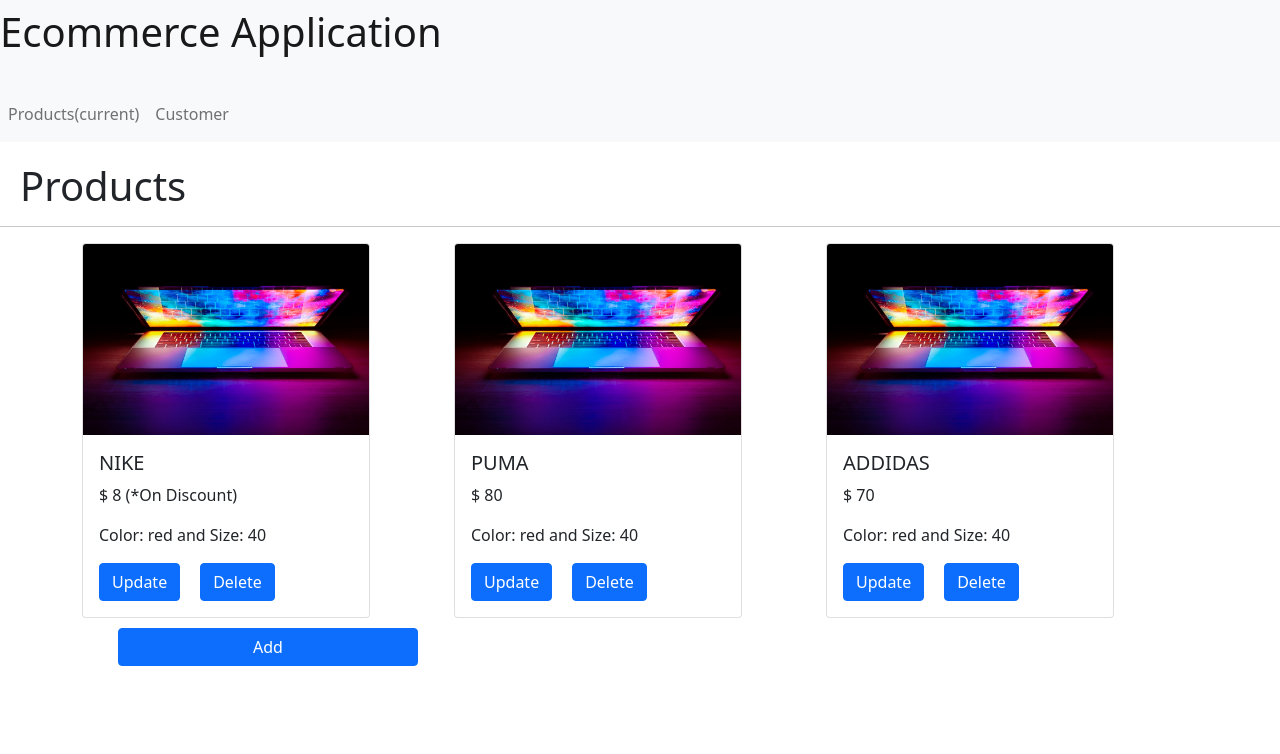
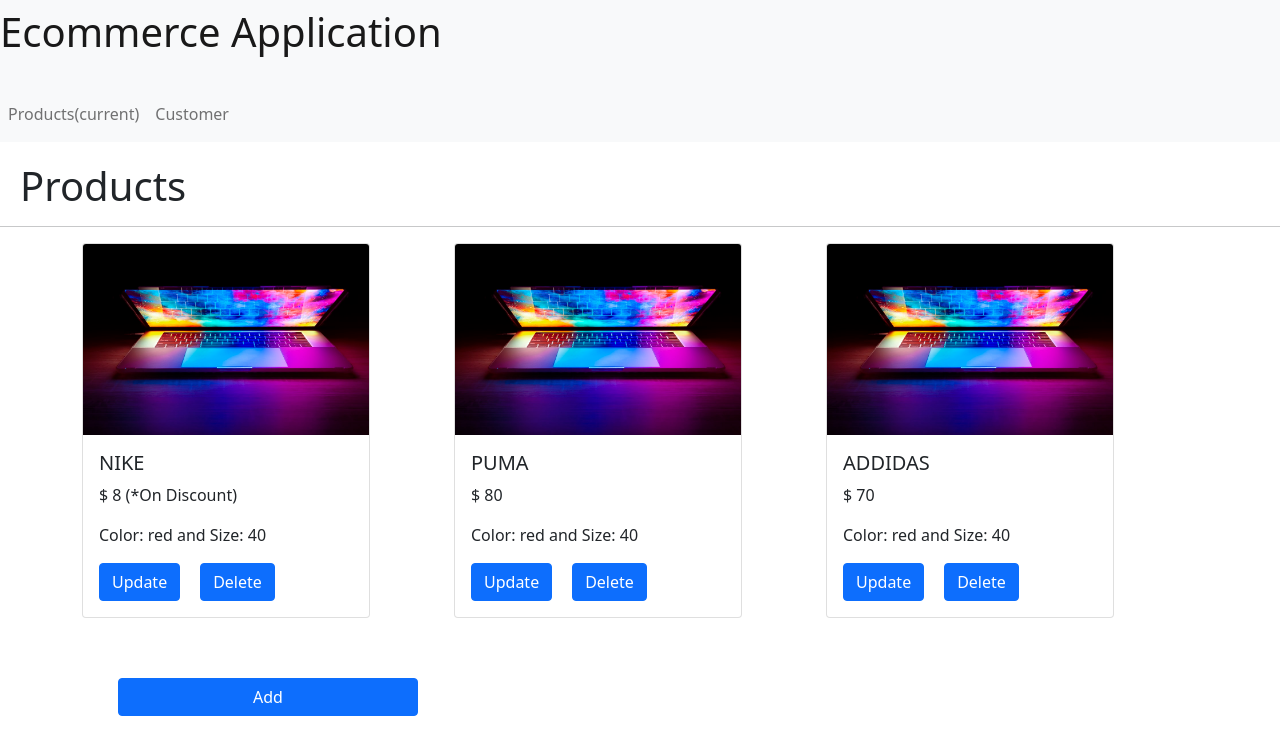
Before and after one commit to bisrat-walle/Simple-Ecommerce-App-with-Angular, an Angular app: page / in a window 1280 px wide. Shown: the top 754 px of the page. Built offline with nearby package versions, Linux system fonts and the light colour scheme.

Commit message:
adding some functionality

```diff
--- a/src/app/product/product.component.css
+++ b/src/app/product/product.component.css
@@ -1,6 +1,7 @@
 .container{
     display: grid;
     grid-template-columns: 1fr 1fr 1fr;
+    grid-row-gap: 50px;
 }
 
 h1{
```
